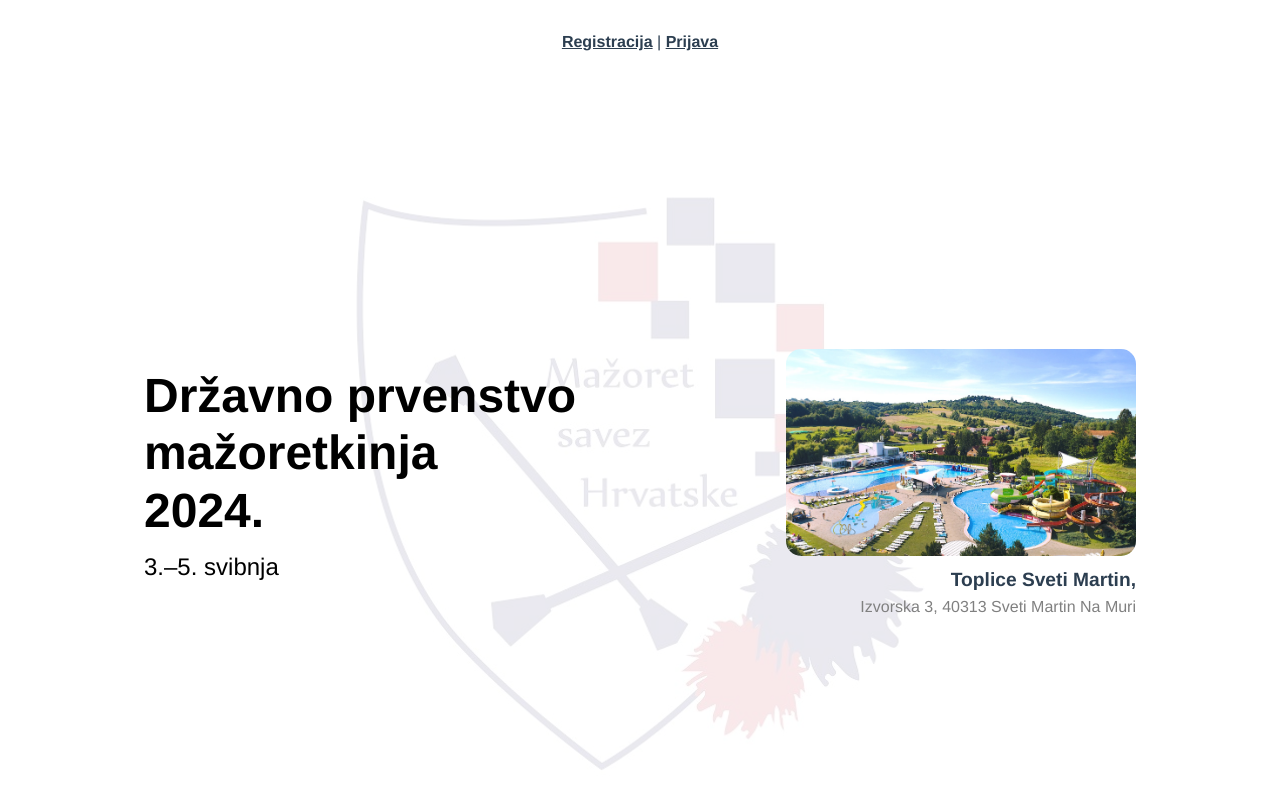
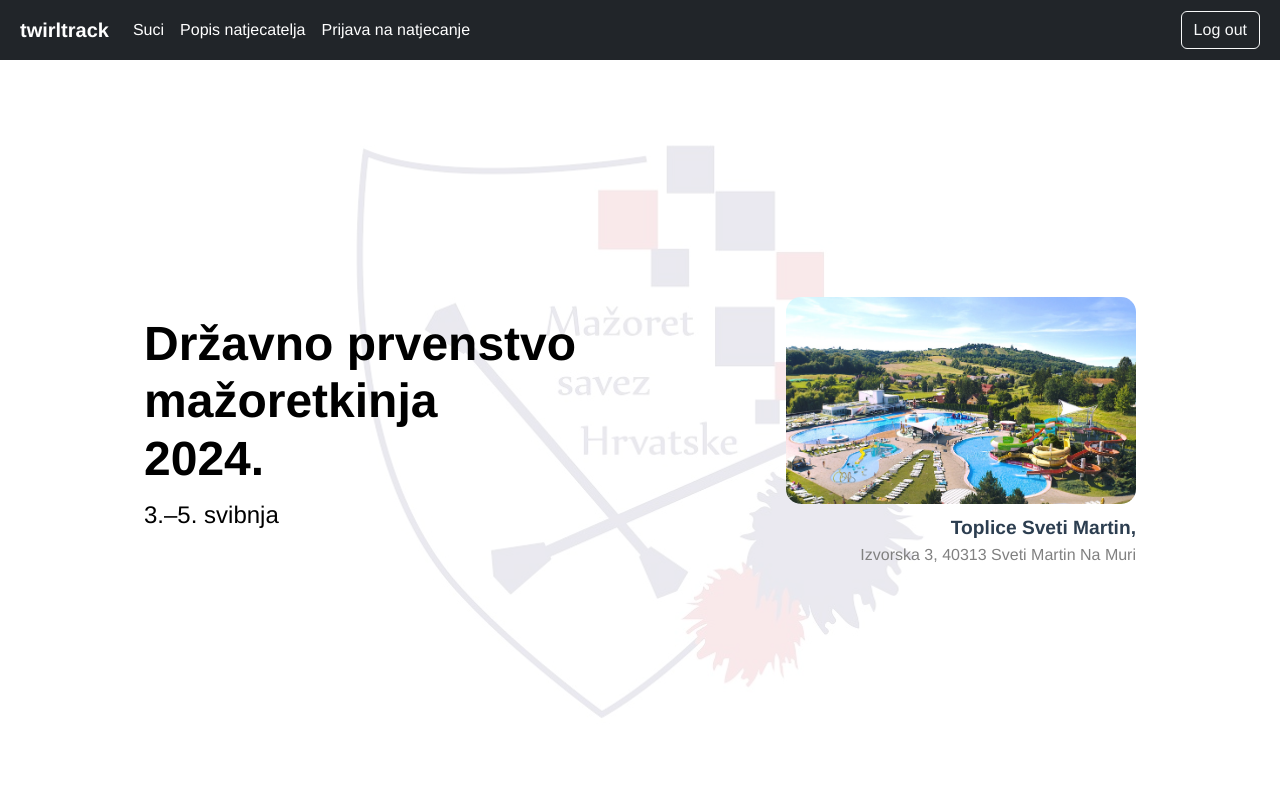
Before and after one commit to puljicpetra/twirltrack, a Vue app: page /home in a window 1280 px wide. Shown: the top 808 px of the page. Built offline with nearby package versions, Linux system fonts and the light colour scheme; no server answers; sample sign-in values are in the browser's storage.

Commit message:
nav bar + izgled Home.vue, ograničenje za /home

```diff
--- a/src/App.vue
+++ b/src/App.vue
@@ -1,12 +1,22 @@
 <template>
   <div id="app">
-    <nav>
+    <nav v-if="!hideNav">
       <router-link to="/">Registracija</router-link> |
       <router-link to="/login">Prijava</router-link>
     </nav>
     <router-view/>
   </div>
 </template>
+
+<script>
+export default {
+  computed: {
+    hideNav() {
+      return this.$route.meta.hideNav;
+    }
+  }
+}
+</script>
 
 <style lang="scss">
 #app {
--- a/src/router/index.js
+++ b/src/router/index.js
@@ -3,6 +3,7 @@ import VueRouter from 'vue-router'
 import HomeView from '../views/Signup.vue'
 import LoginView from '../views/Login.vue'
 import Home from '../views/Home.vue'
+import { auth } from '@/firebase'
 
 Vue.use(VueRouter)
 
@@ -20,7 +21,8 @@ const routes = [
   {
     path: '/home',
     name: 'home',
-    component: Home
+    component: Home,
+    meta: { requiresAuth: true, hideNav: true }
   }
 ]
 
@@ -30,4 +32,15 @@ const router = new VueRouter({
   routes
 })
 
+router.beforeEach((to, from, next) => {
+  const requiresAuth = to.matched.some(record => record.meta.requiresAuth);
+  const isAuthenticated = auth.currentUser;
+
+  if (requiresAuth && !isAuthenticated) {
+    next('/login');
+  } else {
+    next();
+  }
+});
+
 export default router
--- a/src/views/Home.vue
+++ b/src/views/Home.vue
@@ -1,4 +1,29 @@
 <template>
+    <div>
+      <nav class="navbar navbar-expand-lg navbar-dark bg-dark">
+        <a class="navbar-brand" href="#">twirltrack</a>
+        <button class="navbar-toggler" type="button" data-toggle="collapse" data-target="#navbarText" aria-controls="navbarText" aria-expanded="false" aria-label="Toggle navigation">
+          <span class="navbar-toggler-icon"></span>
+        </button>
+        <div class="collapse navbar-collapse" id="navbarText">
+          <ul class="navbar-nav me-auto">
+            <li class="nav-item active">
+              <a class="nav-link" href="#">Suci</a>
+            </li>
+            <li class="nav-item">
+              <a class="nav-link" href="#">Popis natjecatelja</a>
+            </li>
+            <li class="nav-item">
+              <a class="nav-link" href="#">Prijava na natjecanje</a>
+            </li>
+          </ul>
+          <ul class="navbar-nav ms-auto">
+            <li class="nav-item">
+              <button class="btn btn-outline-light" type="button">Log out</button>
+            </li>
+          </ul>
+        </div>
+      </nav>
       <div class="home-container">
         <div class="content">
           <h1>Državno prvenstvo</h1>
@@ -14,8 +39,8 @@
           </div>
         </div>
       </div>
+    </div>
   </template>
-
 
   <script>
   export default {
@@ -23,13 +48,29 @@ export default {
   }
   </script>
 
+  <style scoped>
+  .navbar {
+    padding: 10px 20px;
+    background-color: #000;
+  }
 
-<style scoped>
+  .navbar-brand {
+    color: #fff;
+  }
+
+  .navbar-nav .nav-item .nav-link {
+    color: #fff;
+  }
+
+  .navbar-nav .btn {
+    margin-left: 15px;
+  }
+
   .home-container {
     display: flex;
     justify-content: space-between;
     align-items: center;
-    height: 100vh;
+    height: calc(100vh - 56px);
     background-image: url('@/assets/logo_savez.jpg');
     background-size: 50%;
     background-repeat: no-repeat;
```
Also changed, not shown: src/views/Suci.vue (added). Lines whose indentation alone changed are shown as unchanged.
